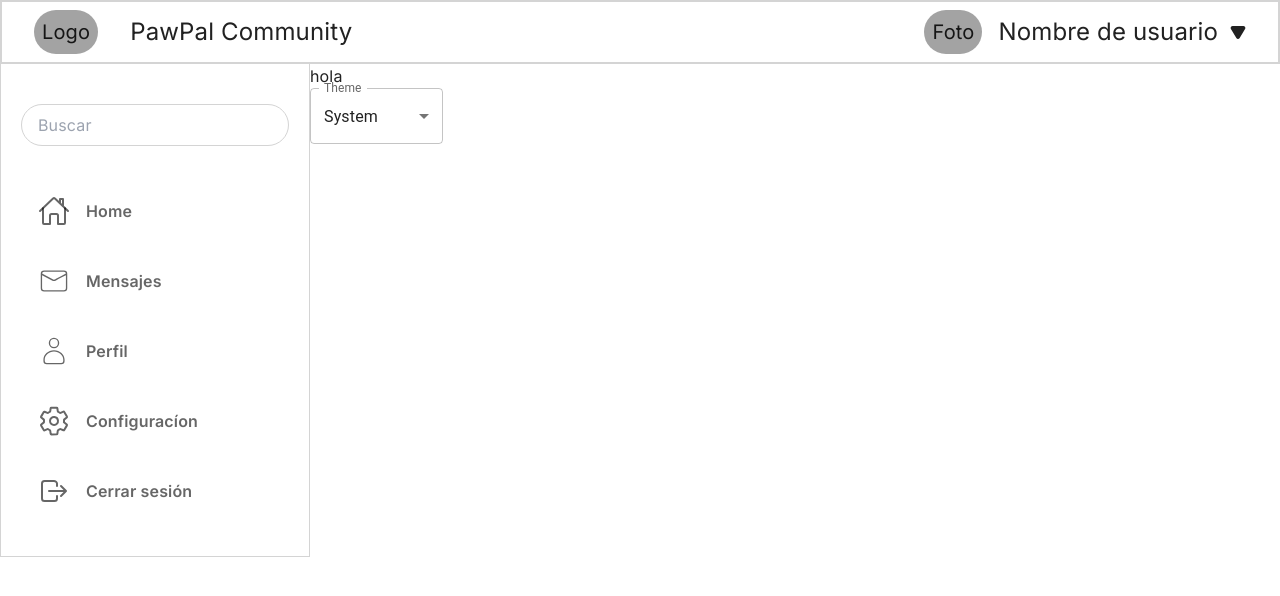
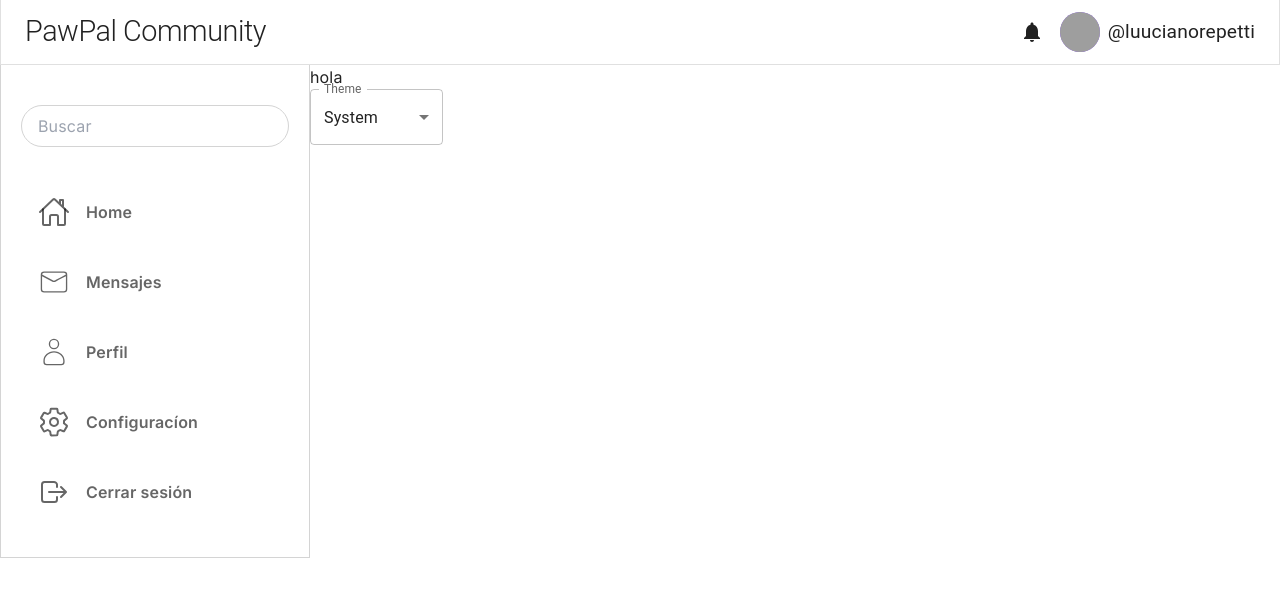
Before and after one commit to No-Country-simulation/c20-04-ft-js-react, a Next.js app in the folder client/: page /home in a window 1280 px wide. Shown: the top 596 px of the page. Built offline with nearby package versions, Linux system fonts and the light colour scheme; no server answers; grey boxes are pictures that could not be loaded.

Commit message:
new header with components material UI

```diff
--- a/client/src/components/Header/Header.tsx
+++ b/client/src/components/Header/Header.tsx
@@ -1,30 +1,33 @@
-// Por convención, los nombres de componentes de React usan PascalCase
+"use client"
+
+import React from 'react';
+import { AppBar, Toolbar, IconButton, Typography, Avatar, Box, ThemeProvider } from '@mui/material';
+import NotificationsIcon from '@mui/icons-material/Notifications';
+import { useTheme } from '@mui/material/styles';
+
 export default function Header() {
+    const theme = useTheme();
+
     return (
-        <header className="flex flex-row border-2 border-neutral-300 w-full items-center justify-between">
-            <div className="flex flex-row items-center">
-                <p className="bg-neutral-400 rounded-full text-xl mx-8 p-2 my-2">Logo</p>
-                <p className="text-2xl">PawPal Community</p>
-            </div>
-            <div className="flex flex-row items-center">
-                <p className="bg-neutral-400 rounded-full text-xl mr-4 p-2 my-2">Foto</p>
-                <p className="text-2xl mr-3">Nombre de usuario</p>
-                <button>
-                    <svg
-                        xmlns="http://www.w3.org/2000/svg"
-                        viewBox="0 0 24 24"
-                        fill="currentColor"
-                        className="icon icon-tabler icons-tabler-filled icon-tabler-triangle-inverted h-4 w-4 mr-8">
-                        <path
-                            stroke="none"
-                            d="M0 0h24v24H0z"
-                            fill="none"
-                        />
-                        <path
-                            d="M20.118 3h-16.225a2.914 2.914 0 0 0 -2.503 4.371l8.116 13.549a2.917 2.917 0 0 0 4.987 .005l8.11 -13.539a2.914 2.914 0 0 0 -2.486 -4.386z" />
-                    </svg>
-                </button>
-            </div>
-        </header>
-    )
+        <AppBar position="static" color="default" elevation={0} sx={{ backgroundColor: "#fff", border: '1px solid #e0e0e0', borderTop: "none" }}>
+            <Toolbar sx={{ justifyContent: 'space-between' }}>
+                <Box sx={{ display: 'flex', alignItems: 'center' }}>
+                    {/* <Box>Imagen del logo de PawPañ Community</Box> */}
+                    <Typography variant="h1" noWrap component="div" sx={{ fontSize: { xs: "1.5em", sm: "1.8em" }, display: "block" }}>
+                        PawPal Community
+                    </Typography>
+                </Box>
+
+                <Box sx={{ display: 'flex', alignItems: 'center' }}>
+                    <IconButton color='inherit' sx={{ mr: 1 }}>
+                        <NotificationsIcon />
+                    </IconButton>
+                    <Avatar alt="Luucianorepetti" src="/placeholder.svg?height=32&width=32" sx={{ backgroundColor: theme.palette.primary.main, width: 40, height: 40, mr: 1 }} />
+                    <Typography variant="body1" noWrap component="div" sx={{ fontSize: "1.2em", display: { xs: 'none', sm: 'block' } }}>
+                        @luucianorepetti
+                    </Typography>
+                </Box>
+            </Toolbar>
+        </AppBar>
+    );
 }
```
